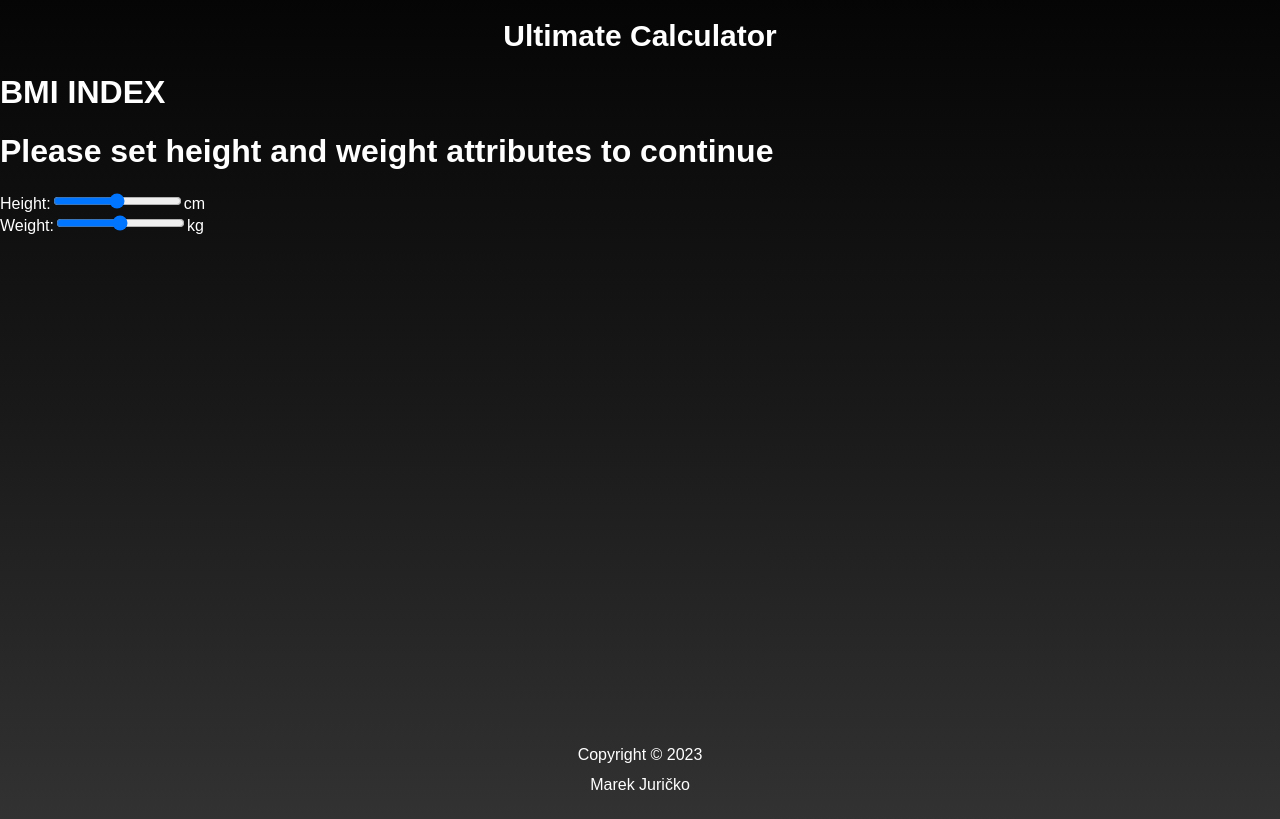
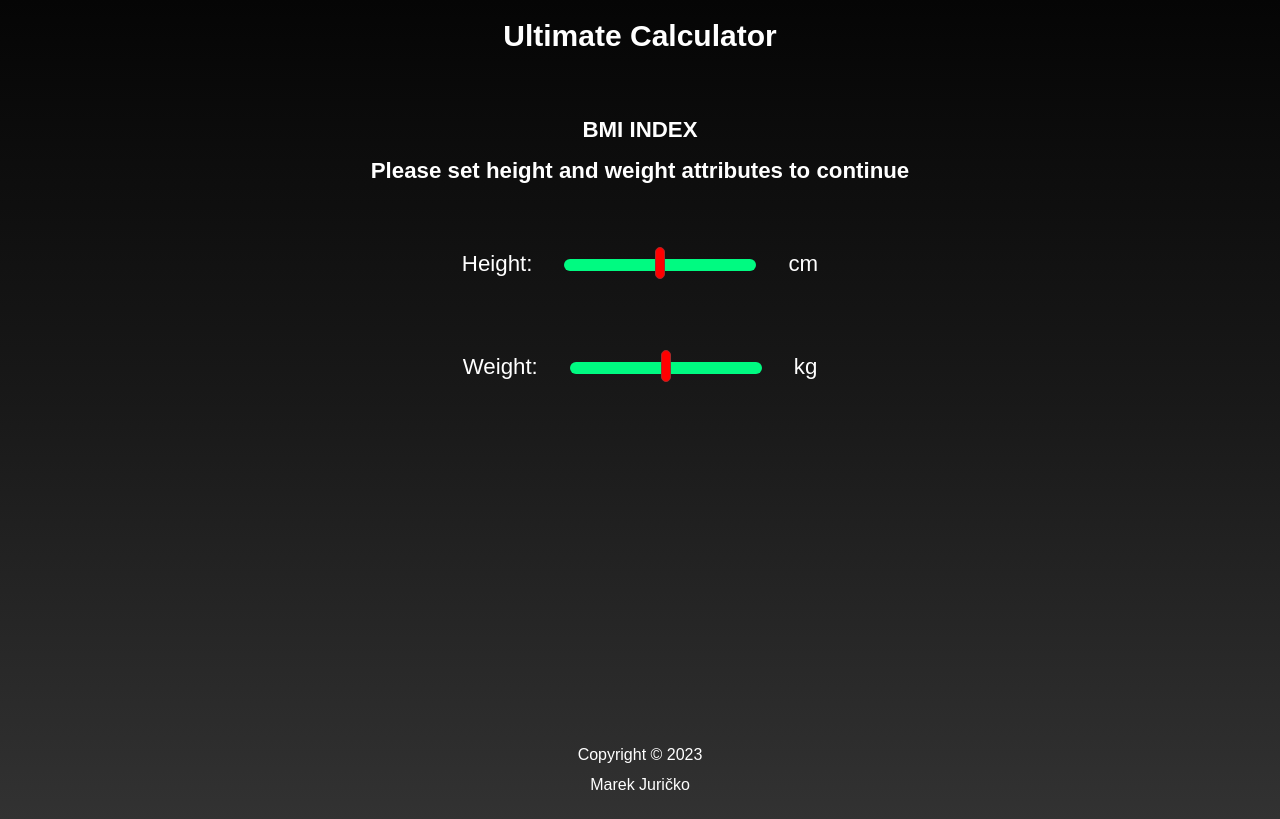
Before and after one commit to MarekJuricko/UltimateCalculator, a React (Create React App) app: page /BMI in a window 1280 px wide. Built offline with nearby package versions, Linux system fonts and the light colour scheme; the HTML template or start-up script is replaced by a standard one.

Commit message:
added styles for BMI page

```diff
--- a/src/pages/BMI/BMI.css
+++ b/src/pages/BMI/BMI.css
@@ -0,0 +1,66 @@
+.BMI-main{
+    height: 70vh;
+    margin: 5% 15%;
+}
+
+.BMI-text{
+    display: flex;
+    justify-content: center;
+    text-align: center;
+    font-size: clamp(0.9375rem, 0.7979rem + 0.7447vw, 3.125rem);
+}
+
+.BMI-form{
+    height: 25vh;
+    width: 35vw;
+    min-width: 350px;
+    margin: auto;
+    margin-top: 7.5%;
+}
+
+.BMI-input{
+    margin: 7.5% auto;
+    height: 35%;
+    width: 100%;
+    text-align: center;
+    font-size: clamp(0.9375rem, 0.7979rem + 0.7447vw, 3.125rem);
+}
+
+.BMI-input-range{
+    appearance: none;
+    background: transparent;
+    cursor: pointer;
+    width: 15vw;
+    min-width: 125px;
+    margin: 0 2.5vw;
+}
+
+.BMI-input-range::-webkit-slider-runnable-track {
+    background-color: #00fa81;
+    border-radius: 20rem;
+    height: 1.5vh;
+}
+
+.BMI-input-range::-webkit-slider-thumb {
+    -webkit-appearance: none;
+    appearance: none;
+    margin-top: -12px;
+    background-color: red;
+    border: 1px solid brown;
+    border-radius: 0.5rem;
+    height: 4vh;
+    width: 0.5vw;
+    min-width: 10px;
+}
+
+
+@media(max-width: 500px) {
+    .BMI-text{
+        margin-top: 15%;
+    }
+    .BMI-form{
+        margin: 0;
+        padding: 0;
+        width: 50%;
+    }
+}
```
